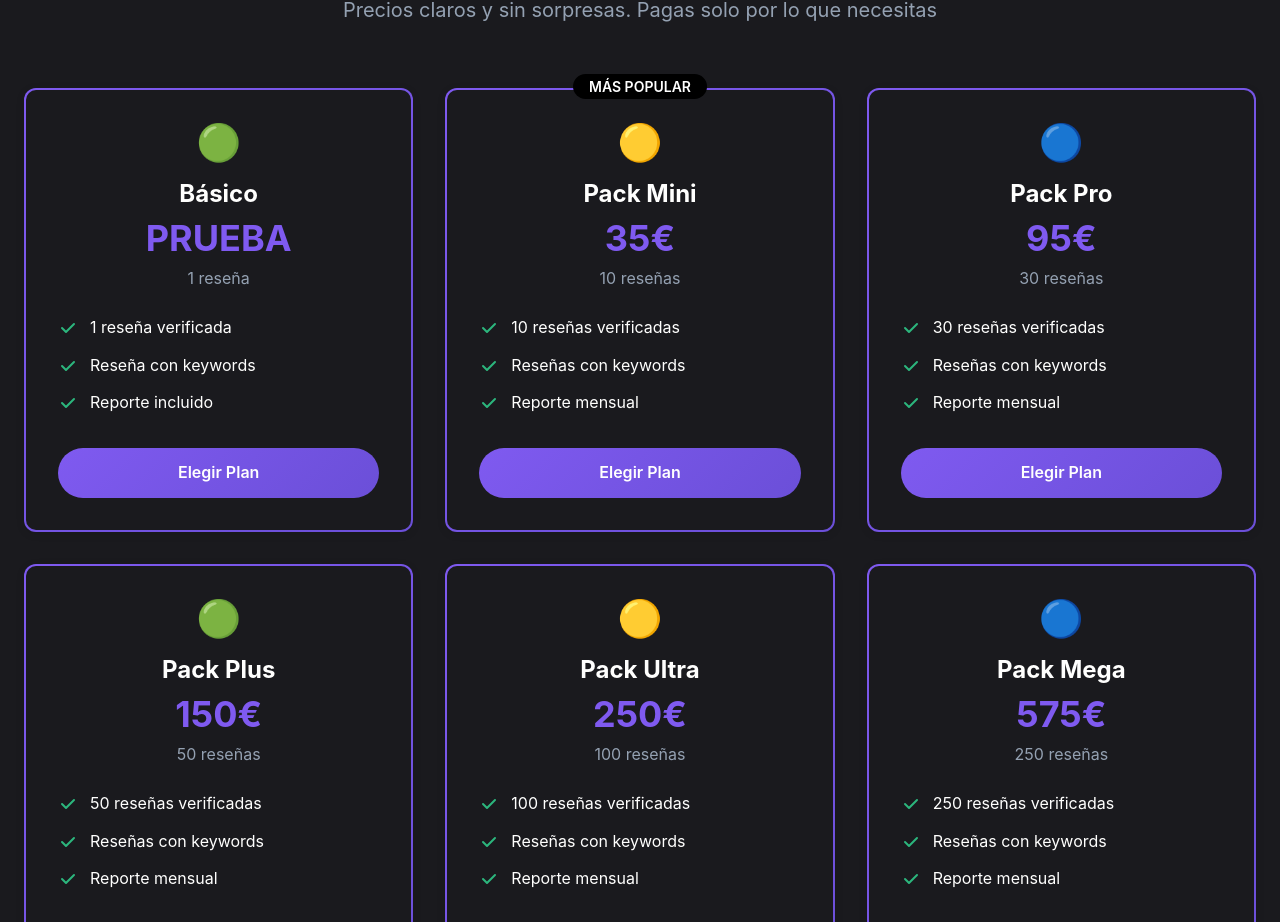
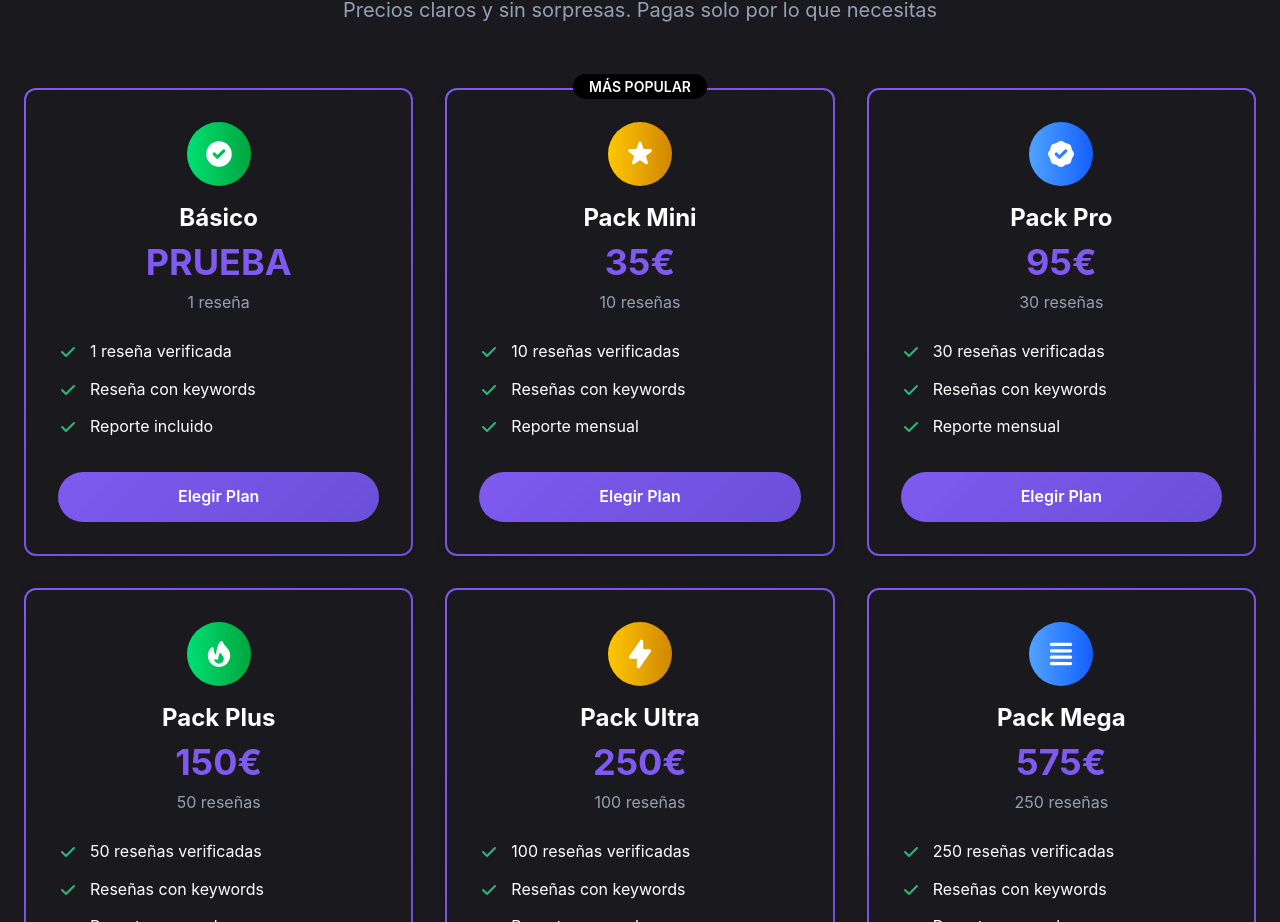
Before and after one commit to AXELRAYO990/ElRESENADOR, a React (Vite) app: page / in a window 1280 px wide. Shown: the part 1440-2362 px from the top of the page. Built offline with nearby package versions, Linux system fonts and the light colour scheme.

Commit message:
Reemplazados emojis de colores por iconos SVG apropiados en la sección de pricing

```diff
--- a/src/App.tsx
+++ b/src/App.tsx
@@ -127,7 +127,11 @@ function App() {
             {/* Plan Básico */}
             <div className="price-card-elegant p-8 rounded-xl shadow-elegant">
               <div className="text-center mb-6">
-                <div className="text-4xl mb-4">🟢</div>
+                <div className="w-16 h-16 mx-auto mb-4 bg-gradient-to-r from-green-400 to-green-600 rounded-full flex items-center justify-center">
+                  <svg className="w-8 h-8 text-white" fill="currentColor" viewBox="0 0 20 20">
+                    <path fillRule="evenodd" d="M10 18a8 8 0 100-16 8 8 0 000 16zm3.707-9.293a1 1 0 00-1.414-1.414L9 10.586 7.707 9.293a1 1 0 00-1.414 1.414l2 2a1 1 0 001.414 0l4-4z" clipRule="evenodd" />
+                  </svg>
+                </div>
                 <h3 className="text-2xl font-bold text-headline mb-2">Básico</h3>
                 <div className="text-4xl font-bold highlight mb-2">PRUEBA</div>
                 <p className="text-paragraph">1 reseña</p>
@@ -163,7 +167,11 @@ function App() {
                 <span className="bg-black text-white px-4 py-1 rounded-full text-sm font-semibold">MÁS POPULAR</span>
               </div>
               <div className="text-center mb-6">
-                <div className="text-4xl mb-4">🟡</div>
+                <div className="w-16 h-16 mx-auto mb-4 bg-gradient-to-r from-yellow-400 to-yellow-600 rounded-full flex items-center justify-center">
+                  <svg className="w-8 h-8 text-white" fill="currentColor" viewBox="0 0 20 20">
+                    <path d="M9.049 2.927c.3-.921 1.603-.921 1.902 0l1.07 3.292a1 1 0 00.95.69h3.462c.969 0 1.371 1.24.588 1.81l-2.8 2.034a1 1 0 00-.364 1.118l1.07 3.292c.3.921-.755 1.688-1.54 1.118l-2.8-2.034a1 1 0 00-1.175 0l-2.8 2.034c-.784.57-1.838-.197-1.539-1.118l1.07-3.292a1 1 0 00-.364-1.118L2.98 8.72c-.783-.57-.38-1.81.588-1.81h3.461a1 1 0 00.951-.69l1.07-3.292z" />
+                  </svg>
+                </div>
                 <h3 className="text-2xl font-bold text-headline mb-2">Pack Mini</h3>
                 <div className="text-4xl font-bold highlight mb-2">35€</div>
                 <p className="text-paragraph">10 reseñas</p>
@@ -196,7 +204,11 @@ function App() {
             {/* Pack Pro */}
             <div className="price-card-elegant p-8 rounded-xl shadow-elegant">
               <div className="text-center mb-6">
-                <div className="text-4xl mb-4">🔵</div>
+                <div className="w-16 h-16 mx-auto mb-4 bg-gradient-to-r from-blue-400 to-blue-600 rounded-full flex items-center justify-center">
+                  <svg className="w-8 h-8 text-white" fill="currentColor" viewBox="0 0 20 20">
+                    <path fillRule="evenodd" d="M6.267 3.455a3.066 3.066 0 001.745-.723 3.066 3.066 0 013.976 0 3.066 3.066 0 001.745.723 3.066 3.066 0 012.812 2.812c.051.643.304 1.254.723 1.745a3.066 3.066 0 010 3.976 3.066 3.066 0 00-.723 1.745 3.066 3.066 0 01-2.812 2.812 3.066 3.066 0 00-1.745.723 3.066 3.066 0 01-3.976 0 3.066 3.066 0 00-1.745-.723 3.066 3.066 0 01-2.812-2.812 3.066 3.066 0 00-.723-1.745 3.066 3.066 0 010-3.976 3.066 3.066 0 00.723-1.745 3.066 3.066 0 012.812-2.812zm7.44 5.252a1 1 0 00-1.414-1.414L9 10.586 7.707 9.293a1 1 0 00-1.414 1.414l2 2a1 1 0 001.414 0l4-4z" clipRule="evenodd" />
+                  </svg>
+                </div>
                 <h3 className="text-2xl font-bold text-headline mb-2">Pack Pro</h3>
                 <div className="text-4xl font-bold highlight mb-2">95€</div>
                 <p className="text-paragraph">30 reseñas</p>
@@ -229,7 +241,11 @@ function App() {
             {/* Pack Plus */}
             <div className="price-card-elegant p-8 rounded-xl shadow-elegant">
               <div className="text-center mb-6">
-                <div className="text-4xl mb-4">🟢</div>
+                <div className="w-16 h-16 mx-auto mb-4 bg-gradient-to-r from-green-400 to-green-600 rounded-full flex items-center justify-center">
+                  <svg className="w-8 h-8 text-white" fill="currentColor" viewBox="0 0 20 20">
+                    <path fillRule="evenodd" d="M12.395 2.553a1 1 0 00-1.45-.385c-.345.23-.614.558-.822.88-.214.33-.403.713-.57 1.116-.334.804-.614 1.768-.84 2.734a31.365 31.365 0 00-.613 3.58 2.64 2.64 0 01-.945-1.067c-.328-.68-.398-1.534-.398-2.654A1 1 0 005.05 6.05 6.981 6.981 0 003 11a7 7 0 1011.95-4.95c-.592-.591-.98-.985-1.348-1.467-.363-.476-.724-1.063-1.207-2.03zM12.12 15.12A3 3 0 017 13s.879.5 2.5.5c0-1 .5-4 1.25-4.5.5 1 .786 1.293 1.371 1.879A2.99 2.99 0 0113 13a2.99 2.99 0 01-.879 2.121z" clipRule="evenodd" />
+                  </svg>
+                </div>
                 <h3 className="text-2xl font-bold text-headline mb-2">Pack Plus</h3>
                 <div className="text-4xl font-bold highlight mb-2">150€</div>
                 <p className="text-paragraph">50 reseñas</p>
@@ -262,7 +278,11 @@ function App() {
             {/* Pack Ultra */}
             <div className="price-card-elegant p-8 rounded-xl shadow-elegant">
               <div className="text-center mb-6">
-                <div className="text-4xl mb-4">🟡</div>
+                <div className="w-16 h-16 mx-auto mb-4 bg-gradient-to-r from-yellow-400 to-yellow-600 rounded-full flex items-center justify-center">
+                  <svg className="w-8 h-8 text-white" fill="currentColor" viewBox="0 0 20 20">
+                    <path fillRule="evenodd" d="M11.3 1.046A1 1 0 0112 2v5h4a1 1 0 01.82 1.573l-7 10A1 1 0 018 18v-5H4a1 1 0 01-.82-1.573l7-10a1 1 0 011.12-.38z" clipRule="evenodd" />
+                  </svg>
+                </div>
                 <h3 className="text-2xl font-bold text-headline mb-2">Pack Ultra</h3>
                 <div className="text-4xl font-bold highlight mb-2">250€</div>
                 <p className="text-paragraph">100 reseñas</p>
@@ -295,7 +315,11 @@ function App() {
             {/* Pack Mega */}
             <div className="price-card-elegant p-8 rounded-xl shadow-elegant">
               <div className="text-center mb-6">
-                <div className="text-4xl mb-4">🔵</div>
+                <div className="w-16 h-16 mx-auto mb-4 bg-gradient-to-r from-blue-400 to-blue-600 rounded-full flex items-center justify-center">
+                  <svg className="w-8 h-8 text-white" fill="currentColor" viewBox="0 0 20 20">
+                    <path fillRule="evenodd" d="M3 4a1 1 0 011-1h12a1 1 0 110 2H4a1 1 0 01-1-1zm0 4a1 1 0 011-1h12a1 1 0 110 2H4a1 1 0 01-1-1zm0 4a1 1 0 011-1h12a1 1 0 110 2H4a1 1 0 01-1-1zm0 4a1 1 0 011-1h12a1 1 0 110 2H4a1 1 0 01-1-1z" clipRule="evenodd" />
+                  </svg>
+                </div>
                 <h3 className="text-2xl font-bold text-headline mb-2">Pack Mega</h3>
                 <div className="text-4xl font-bold highlight mb-2">575€</div>
                 <p className="text-paragraph">250 reseñas</p>
```
